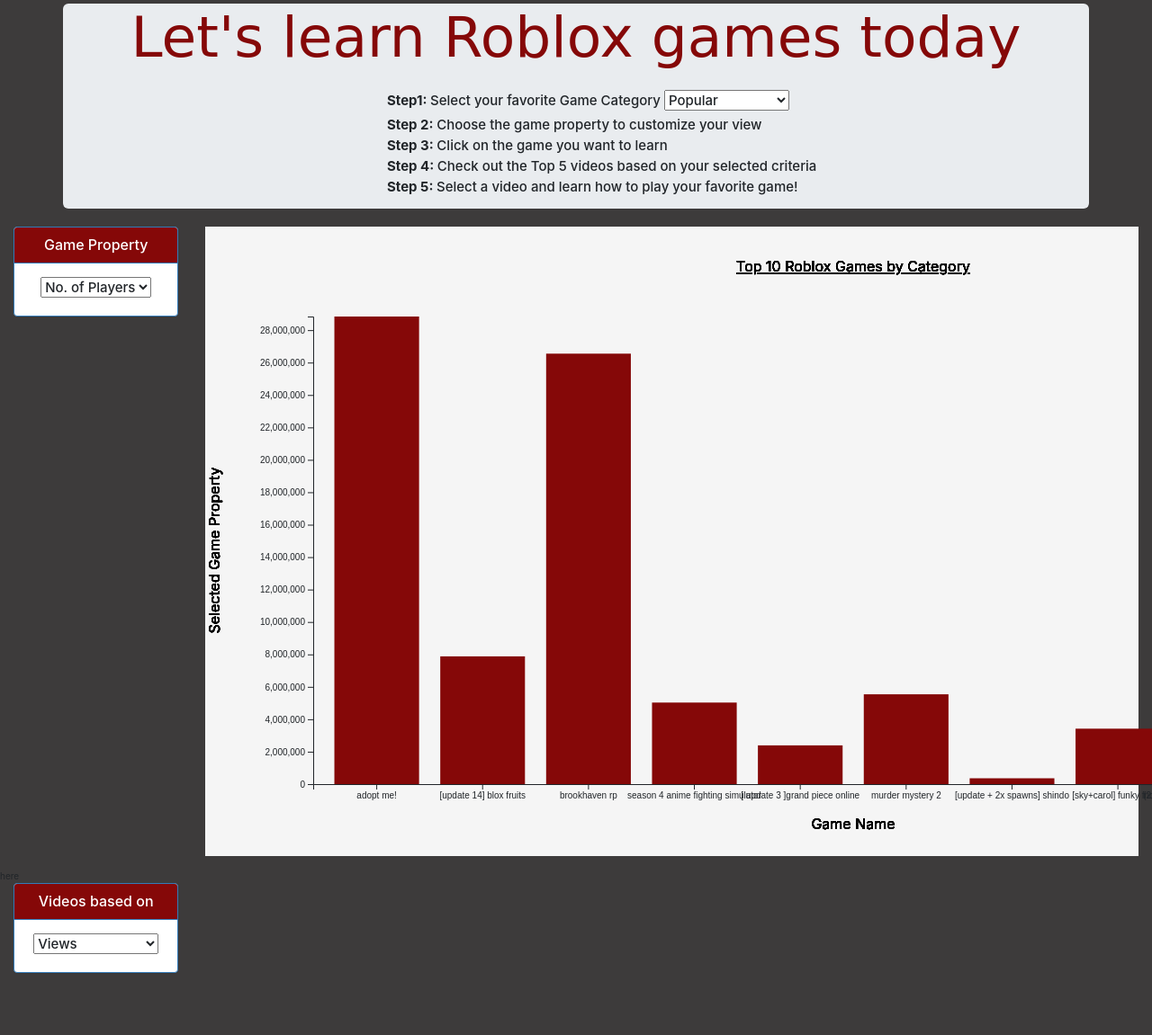
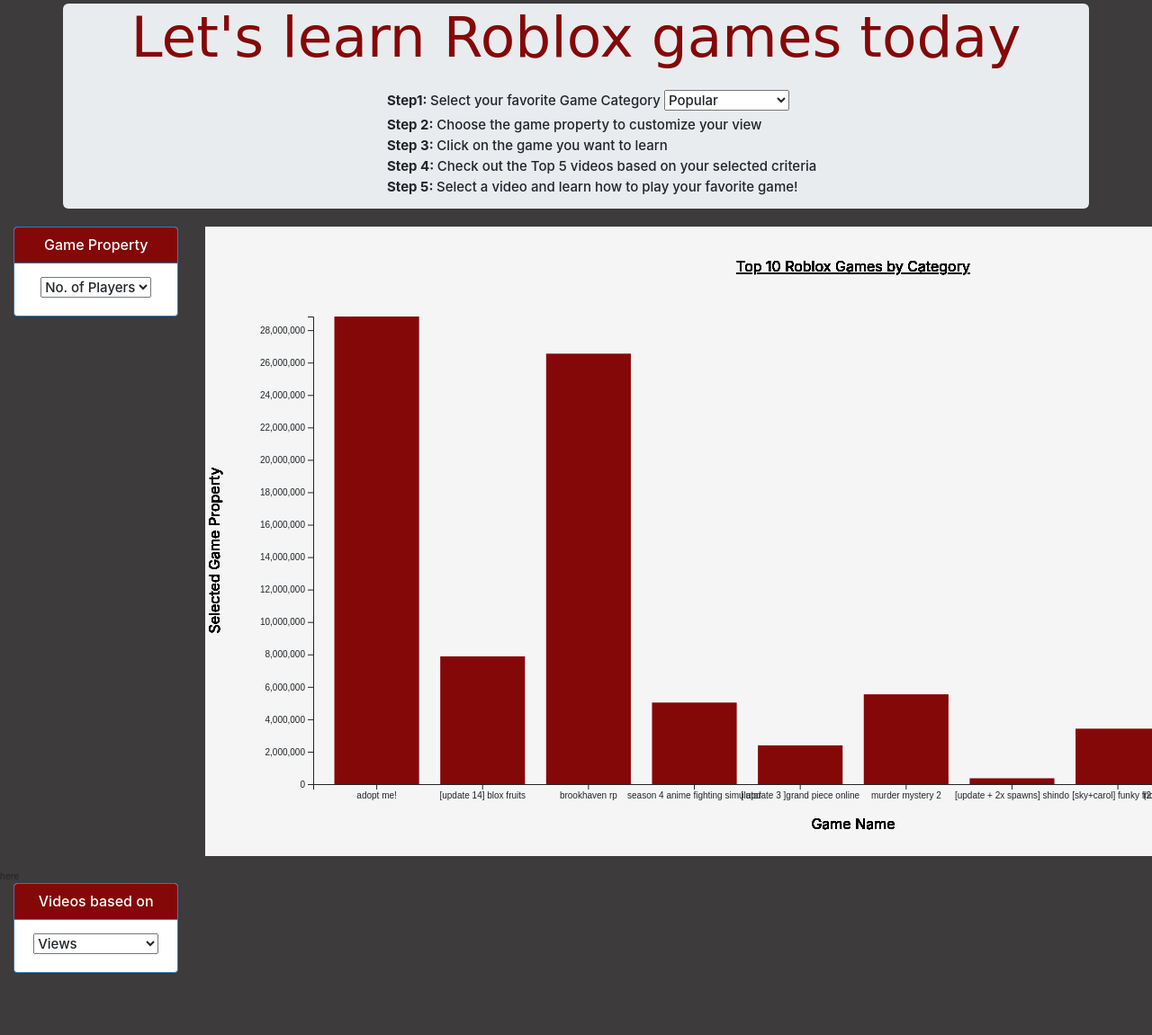
Before and after one commit to swatskool/Roblox-Project, a Flask app: template templates/Home.html in a window 1280 px wide; the page is wider, and only the part inside the window is pictured. Shown: the part 280-1431 px from the top of that part at 90% size. Run offline with Flask 2, Linux system fonts and the light colour scheme; the template is opened without the code that fills it, so the values that code supplies are empty; parts of the project's set-up code (start-up, migrations or seed data) failed here and were passed over; some libraries are stand-ins or nearby versions.

Commit message:
updated css

```diff
--- a/static/css/style.css
+++ b/static/css/style.css
@@ -14,7 +14,15 @@ width:1130px;
 
 #viz{
   background-color: whitesmoke;
+  background-size: 100%;
+  width: 1350px;
+  height: 700px;
+align-content:center
+}
 
+#bubble {
+    width:100%;
+    height: 100%;
 }
 button {
   background-color: rgb(133,8,8);
```
